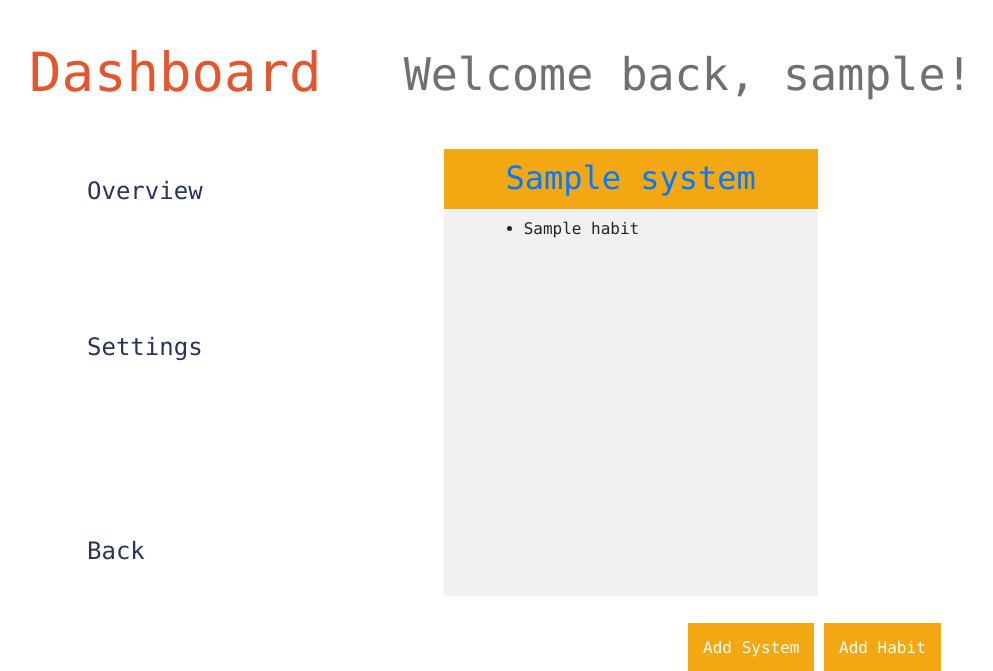
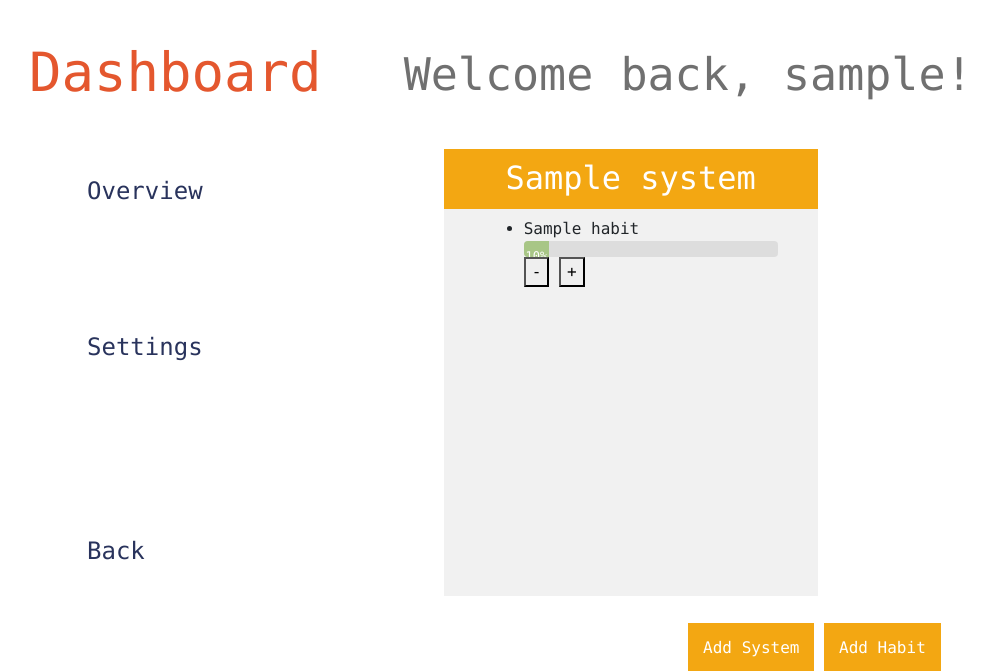
Before and after one commit to dellahumanita/lifeplus, a Flask app: a page that uses app/templates/dashboard.html in a window 1280 px wide. Shown: the part 64-735 px from the top of the page, without its empty margins (38-1031 px from the left). Run offline with Flask 2, Linux system fonts and the light colour scheme; a user stored in the database is signed in; tables that the repository leaves empty hold one stand-in row (values such as "Sample post"); some libraries are stand-ins or nearby versions.

Commit message:
started styling progress bars

```diff
--- a/app/models.py
+++ b/app/models.py
@@ -24,6 +24,7 @@ class User(UserMixin, db.Model):
     def check_password(self, password):
         return check_password_hash(self.password_hash, password)
 
+
 class System(db.Model):
     '''This represents a system that a user has created to store their habits'''
 
@@ -48,6 +49,7 @@ class System(db.Model):
     # edits the description of the system
     def edit(self, text):
         self.descr = text
+
 
 class Habit(db.Model):
     ''' This represents a singular habit that the user creates for their system'''
--- a/app/routes.py
+++ b/app/routes.py
@@ -134,15 +134,24 @@ def create_habit(username):
     return render_template('create_habit.html', title='New Habit', form=form)
 
 
-@app.route('/<username>/view_system', methods=['GET', 'POST'])
-@login_required
-def view_system(username):
-    # Full-view of existing system
+# @app.route('/<username>/view_system', methods=['GET', 'POST'])
+# @login_required
+# def view_system(username):
+#     # Full-view of existing system
 
-    # get systemid from overview
-    # query systemid
+#     # get systemid from overview
+#     # query systemid
 
-    return render_template('view_system.html', title='View')
+#     return render_template('view_system.html', title='View')
+
+
+
+# @app.route('/<username>/update_habit', methods=['GET', 'POST'])
+# def update_habit(username):
+
+#     return
+
+
 '''
 
 @app.route('/<username>/edit_system', methods=['GET', 'POST'])
--- a/app/static/styles/index.css
+++ b/app/static/styles/index.css
@@ -34,6 +34,6 @@ a.button{
 }
 
 a.button:active {
-    bottom: 47.5%;
+    bottom: 37%;
 
 }
--- /dev/null
+++ b/app/static/styles/systems.css
@@ -0,0 +1,13 @@
+.progress {
+    width: 100%;
+    background-color: #ddd;
+}
+
+#bar {
+    width: 10%;
+    height: 30px;
+    background-color: #A8C686;
+    text-align: center; /* To center it horizontally (if you want) */
+    line-height: 30px; /* To center it vertically */
+    color: white;
+}
--- a/app/templates/dashboard.html
+++ b/app/templates/dashboard.html
@@ -1,5 +1,4 @@
 {% extends "base.html" %}
-
 
 <!-- Header -->
 {% block header %}
@@ -30,23 +29,74 @@ Dashboard
         {% for key in data %}
         <div class="col-sm-5">
             <div class="system-mini">
-                <h2>
-                    <!-- Click System Title for Full View -->
-                    <a href="{{ url_for('view_system', username=current_user.username) }}">{{ key.title }}</a>
-                </h2>
+               <h2>{{ key.title }}</h2>
                 <div class="habits">
                     {% if data[key]|length > 0 %}
                     {% for habit in data[key] %}
                     <ul>
-                        <li>{{ habit.title }}</li>
+                        <!-- updateable progress bars -->
+                        <li>
+
+                            {{ habit.title }}<br>
+                            <!-- TODO: progress bars for each individual habit -->
+                            <div class="progress">
+                                <div id="bar">10%</div>
+                            </div>
+                            <button onclick="decrement()">-</button>
+                            <script>
+                                var i = 100;
+                                function decrement() {
+                                    if (i == 0) {
+                                        i = 1;
+                                        var elem = document.getElementById("bar");
+                                        var width = 10;
+                                        var id = setInterval(frame, 10);
+                                        function frame() {
+                                            if (width >= 0) {
+                                                clearInterval(id);
+                                                i = 0;
+                                            } else {
+                                                width--;
+                                                elem.style.width = width + "%";
+                                                elem.innerHTML = width + "%";
+                                            }
+                                        }
+                                    }
+                                }
+                            </script>
+
+                            <button onclick="increment()">+</button>
+                            <script>
+                                var i = 0;
+                                function increment() {
+                                    if (i == 0) {
+                                        i = 1;
+                                        var elem = document.getElementById("bar");
+                                        var width = 10;
+                                        var id = setInterval(frame, 10);
+                                        function frame() {
+                                            if (width >= 100) {
+                                                clearInterval(id);
+                                                i = 0;
+                                            } else {
+                                                width++;
+                                                elem.style.width = width + "%";
+                                                elem.innerHTML = width + "%";
+                                            }
+                                        }
+                                    }
+                                }
+                            </script>
+                            <br>
+                        </li>
                     </ul>
                     {% endfor %}
                 {% else %}
-                <p style="text-align:justify;">
-                    You have not added any habits.<br>
-                    Click <a href="{{ url_for('create_habit', username=current_user.username) }}">here</a>
-                    to add one!
-                </p>
+                    <p style="text-align:justify;">
+                        You have not added any habits.<br>
+                        Click <a href="{{ url_for('create_habit', username=current_user.username) }}">here</a>
+                        to add one!
+                    </p>
                 {% endif %}
                 </div>
             </div>
```
Also changed, not shown: app/static/scripts/progress_bars.js (added, +19 -0 lines), app.db.
